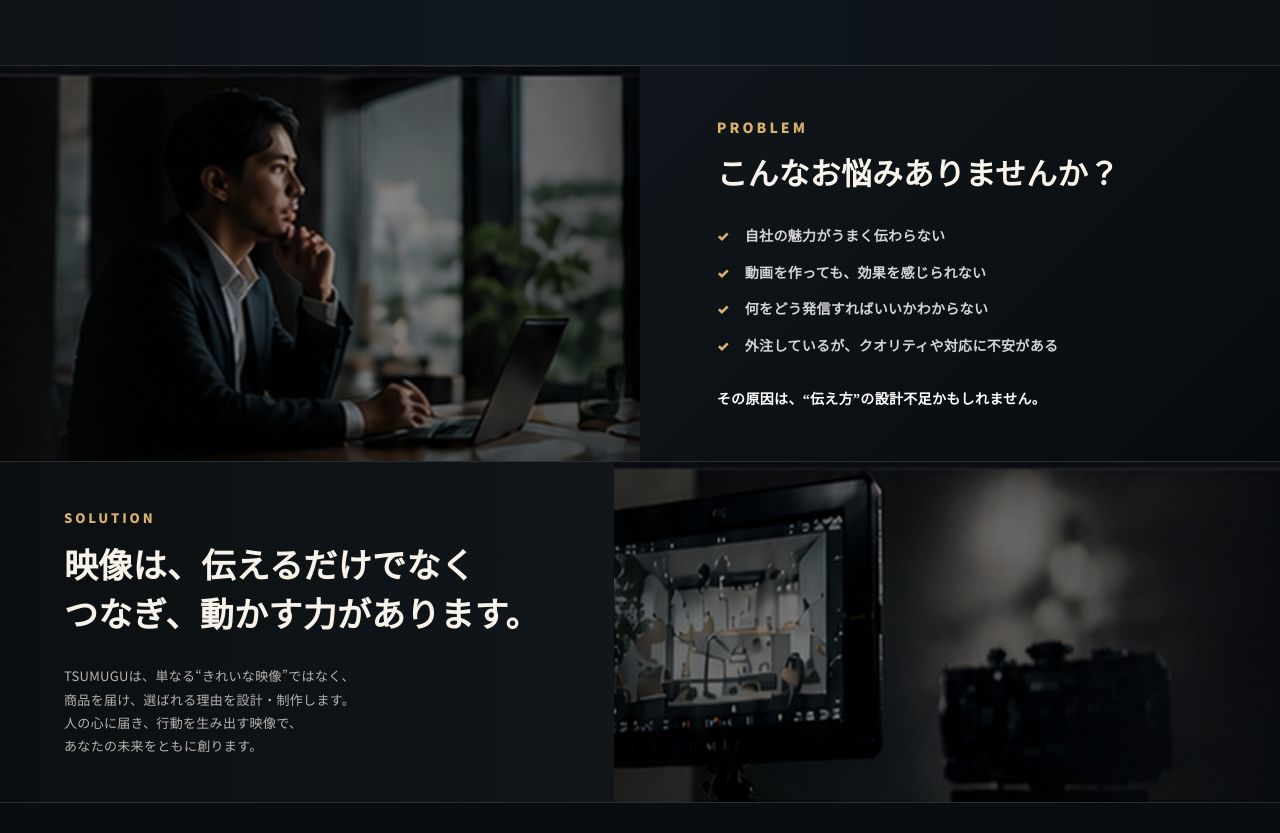
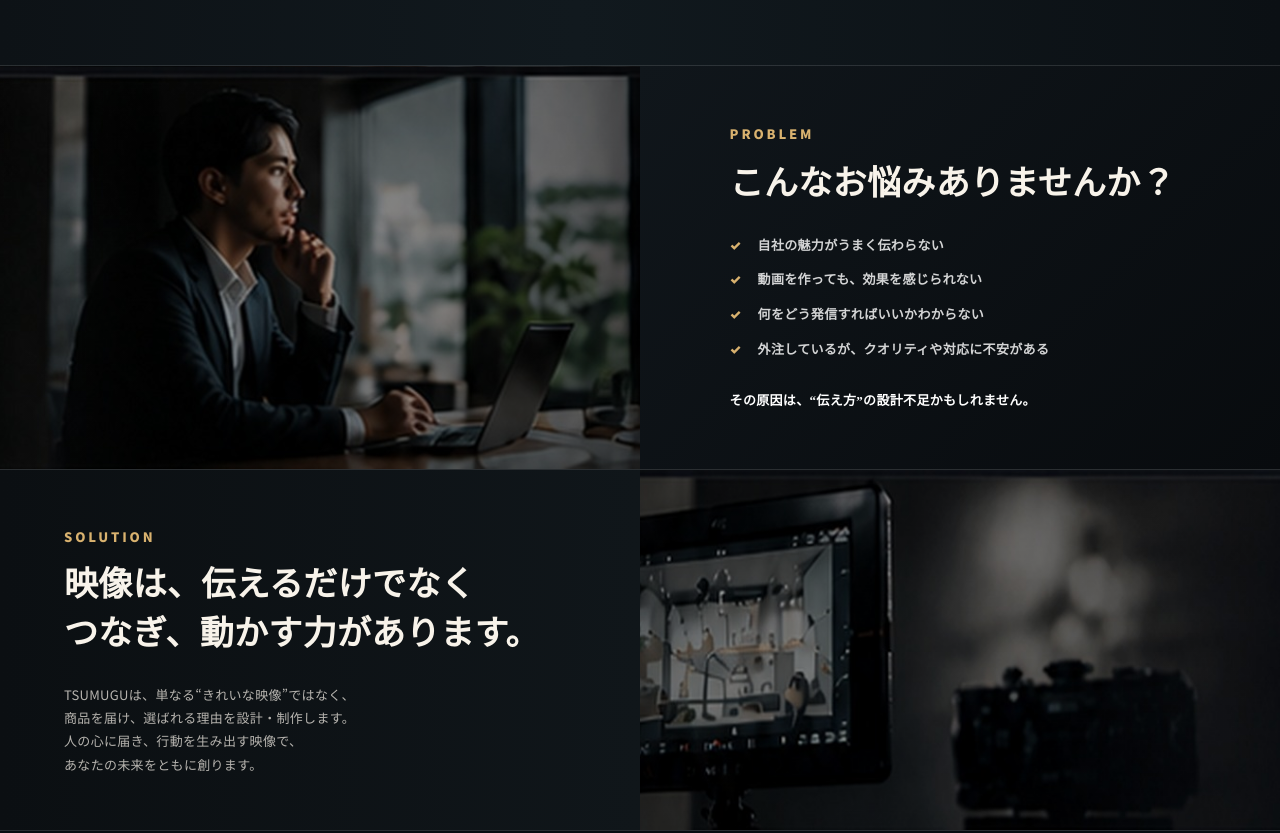
Before and after one commit to tsumugu250701-netizen/tsumugu-lp, a plain HTML site: page index.html in a window 1280 px wide. Shown: the part 968-1801 px from the top of the page. Drawn offline with Linux system fonts and the light colour scheme.

Commit message:
Update styles.css

```diff
--- a/styles.css
+++ b/styles.css
@@ -618,3 +618,45 @@ p{color:var(--muted)}
     background-position: center center !important;
   }
 }
+/* =========================
+   PC/モニター：PROBLEM・SOLUTION統一
+========================= */
+@media (min-width: 981px){
+
+  .split-section{
+    display:grid !important;
+    grid-template-columns: 50% 50% !important;
+    min-height: 360px !important;
+  }
+
+  .split-image{
+    min-height: 360px !important;
+    width:100% !important;
+    background-size: cover !important;
+    background-position: center center !important;
+  }
+
+  .split-content{
+    min-height: 360px !important;
+    padding: 56px 7vw !important;
+    display:flex !important;
+    flex-direction:column !important;
+    justify-content:center !important;
+  }
+
+  .split-content h2{
+    font-size: 34px !important;
+    line-height: 1.5 !important;
+    max-width: 620px !important;
+  }
+
+  .split-content p{
+    max-width: 520px !important;
+    font-size: 13px !important;
+    line-height: 1.85 !important;
+  }
+
+  .check-list li{
+    font-size: 13px !important;
+  }
+}
```
